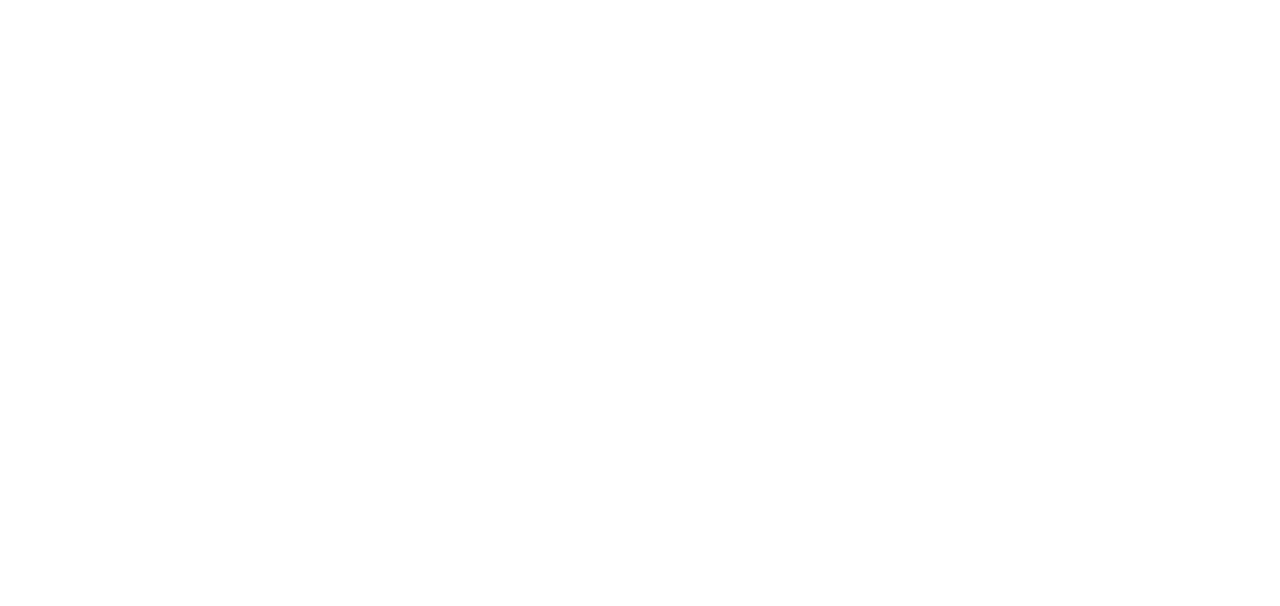
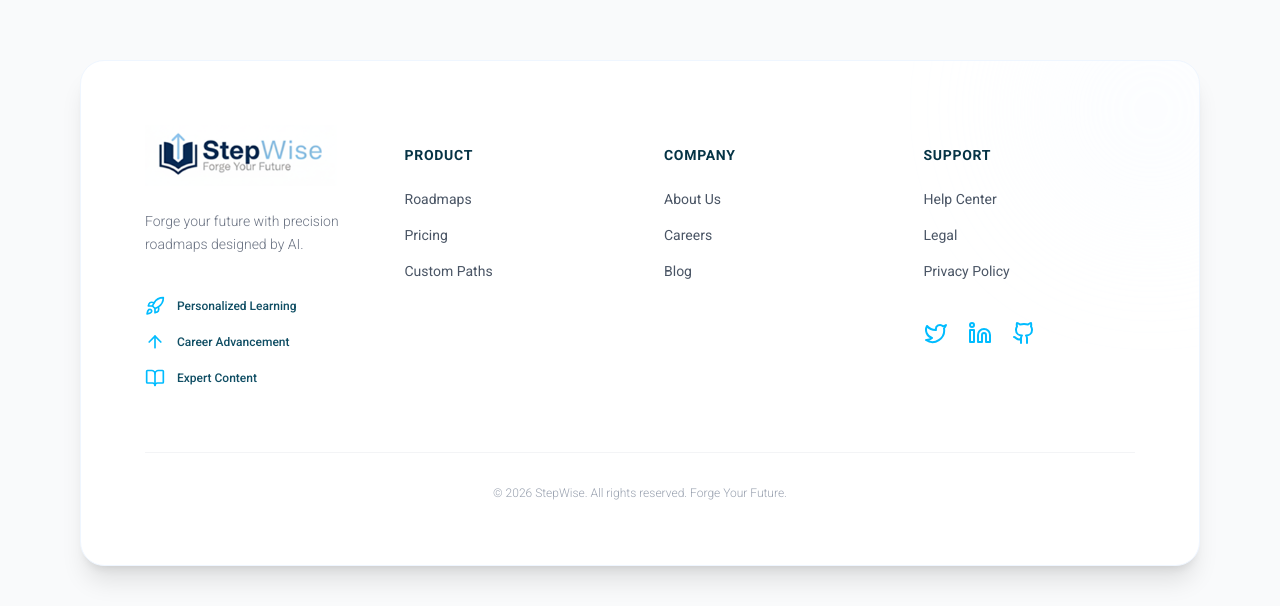
Before and after one commit to Step-Wise-Roadmaps/Step-Wise, a React (Vite) app in the folder Frontend/: page / in a window 1280 px wide. Shown: the part 3436-4042 px from the top of the page. Before the commit the page ends 3296 px from the top, so only its background shows below. Built offline with nearby package versions, Linux system fonts and the light colour scheme.

Commit message:
feat: done add footer

```diff
--- a/Frontend/package.json
+++ b/Frontend/package.json
@@ -11,6 +11,7 @@
   },
   "dependencies": {
     "@tailwindcss/vite": "^4.2.1",
+    "lucide-react": "^0.577.0",
     "react": "^19.2.0",
     "react-dom": "^19.2.0",
     "react-router-dom": "^7.13.1"
--- /dev/null
+++ b/Frontend/src/components/Footer.jsx
@@ -0,0 +1,92 @@
+import React from 'react';
+import { Twitter, Linkedin, Github, Rocket, ArrowUp, BookOpen } from 'lucide-react';
+
+import MainLogo from "../assets/NavbarImg/MainLogo.png"
+
+const Footer = () => {
+  return (
+    <footer className="w-full bg-gray-50 pt-20 pb-10 px-6 md:px-20">
+      {/* Main Footer Card */}
+      <div className="max-w-7xl mx-auto bg-white rounded-3xl shadow-xl border border-blue-50 p-10 md:p-16 relative overflow-hidden">
+
+        {/* Decorative background elements to match the "AI Network" vibe */}
+        <div className="absolute top-0 right-0 w-64 h-64 bg-blue-50 rounded-full blur-3xl opacity-20 -mr-20 -mt-20"></div>
+
+        <div className="grid grid-cols-1 md:grid-cols-4 gap-12 relative z-10">
+
+          {/* Brand Column */}
+          <div className="space-y-6">
+            <img className='w-48' src={MainLogo} alt="" />
+            <p className="roboto-light text-gray-500 text-sm leading-relaxed">
+              Forge your future with precision roadmaps designed by AI.
+            </p>
+
+            {/* Why Join Icons (Matched to Image) */}
+            <div className="pt-4 space-y-4">
+               <div className="flex items-center space-x-3 text-cyan-900">
+                  <Rocket className="h-5 w-5 text-sky-400" />
+                  <span className="text-xs roboto-medium">Personalized Learning</span>
+               </div>
+               <div className="flex items-center space-x-3 text-cyan-900">
+                  <ArrowUp className="h-5 w-5 text-sky-400" />
+                  <span className="text-xs roboto-medium">Career Advancement</span>
+               </div>
+               <div className="flex items-center space-x-3 text-cyan-900">
+                  <BookOpen className="h-5 w-5 text-sky-400" />
+                  <span className="text-xs roboto-medium">Expert Content</span>
+               </div>
+            </div>
+          </div>
+
+          {/* Product Links */}
+          <div className='md:mt-5 mt-0'>
+            <h4 className="roboto-bold text-cyan-950 mb-6 uppercase tracking-wider text-sm">Product</h4>
+            <ul className="space-y-4 text-gray-600 roboto-regular text-sm">
+              <li className="hover:text-sky-500 cursor-pointer transition">Roadmaps</li>
+              <li className="hover:text-sky-500 cursor-pointer transition">Pricing</li>
+              <li className="hover:text-sky-500 cursor-pointer transition">Custom Paths</li>
+            </ul>
+          </div>
+
+          {/* Company Links */}
+          <div className='md:mt-5 mt-0'>
+            <h4 className="roboto-bold text-cyan-950 mb-6 uppercase tracking-wider text-sm">Company</h4>
+            <ul className="space-y-4 text-gray-600 roboto-regular text-sm">
+              <li className="hover:text-sky-500 cursor-pointer transition">About Us</li>
+              <li className="hover:text-sky-500 cursor-pointer transition">Careers</li>
+              <li className="hover:text-sky-500 cursor-pointer transition">Blog</li>
+            </ul>
+          </div>
+
+          {/* Support Links */}
+          <div className='md:mt-5 mt-0'>
+            <h4 className="roboto-bold text-cyan-950 mb-6 uppercase tracking-wider text-sm">Support</h4>
+            <ul className="space-y-4 text-gray-600 roboto-regular text-sm">
+              <li className="hover:text-sky-500 cursor-pointer transition">Help Center</li>
+              <li className="hover:text-sky-500 cursor-pointer transition">Legal</li>
+              <li className="hover:text-sky-500 cursor-pointer transition">Privacy Policy</li>
+            </ul>
+
+            {/* Social Icons (Matched to Image Bottom Right) */}
+            <div className="flex space-x-5 pt-10">
+              <Twitter className="h-6 w-6 text-sky-400 hover:text-cyan-950 cursor-pointer transition" />
+              <Linkedin className="h-6 w-6 text-sky-400 hover:text-cyan-950 cursor-pointer transition" />
+                <a href="https://github.com/Neftalem-Dagnachew" target="_blank" rel="noopener noreferrer">
+                    <Github className="h-6 w-6 text-sky-400 hover:text-cyan-950 cursor-pointer transition" />
+                </a>
+            </div>
+          </div>
+        </div>
+
+        {/* Copyright Section */}
+        <div className="mt-16 pt-8 border-t border-gray-100 text-center">
+          <p className="text-gray-400 text-xs roboto-light">
+            © {new Date().getFullYear()} StepWise. All rights reserved. Forge Your Future.
+          </p>
+        </div>
+      </div>
+    </footer>
+  );
+};
+
+export default Footer;
--- a/Frontend/src/layout/MainLayout.jsx
+++ b/Frontend/src/layout/MainLayout.jsx
@@ -1,12 +1,14 @@
 import { Outlet } from "react-router-dom";
 import Navbar from "../components/Navbar";
+import Footer from "../components/Footer";
 
 function MainLayout() {
 
     return(
         <>
             <Navbar variant="main"/>
-            <Outlet />
+                <Outlet />
+            <Footer />
         </>
     )
 }
--- a/Frontend/src/page/Hero.jsx
+++ b/Frontend/src/page/Hero.jsx
@@ -187,7 +187,7 @@ function Hero() {
                     </div>
                 </div>
 
-                <div className='mt-10 mb-20'>
+                <div className='mt-10 mb-50'>
                     <div className='flex flex-col h-[70vh] justify-center items-center px-5'>
                         <div className='text-center'>
                             <h1 className='roboto-extrabold text-4xl'>Frequently asked questions</h1>
```
Also changed, not shown: 1 other file (tests, documents, lock files or other folders).
